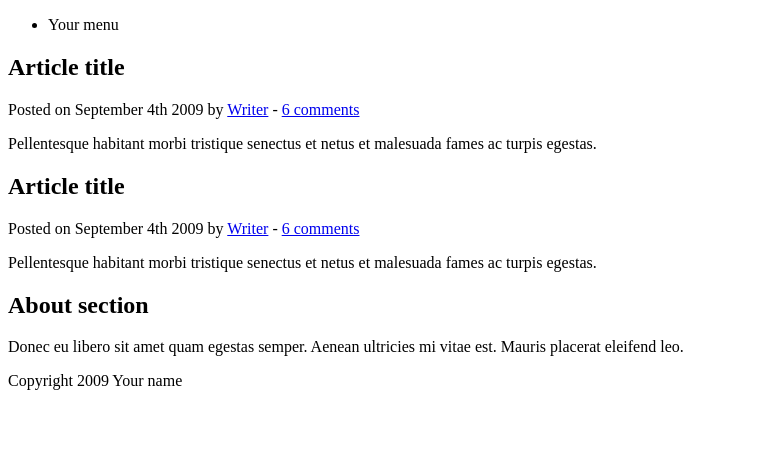
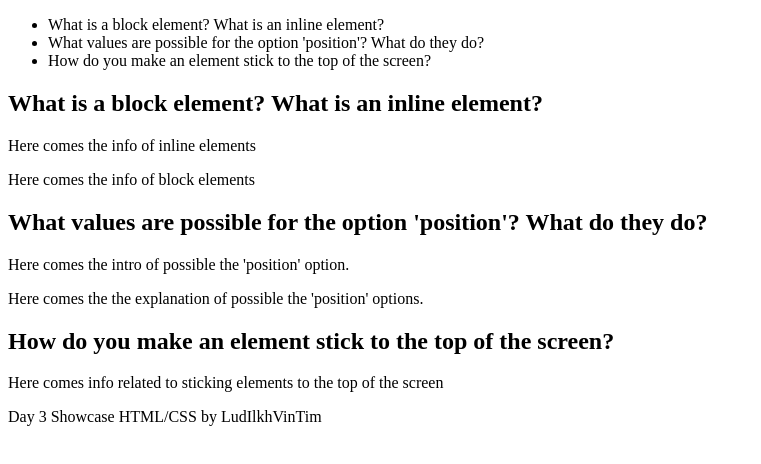
Before and after one commit to Carlier92/simpleName, a plain HTML site: page _7-css-positioning.html in a window 1280 px wide. Shown: the whole page, without its empty margins (0-761 px from the left). Drawn offline with Linux system fonts and the light colour scheme.

```diff
--- a/_7-css-positioning.html
+++ b/_7-css-positioning.html
@@ -12,7 +12,9 @@
     <header>
         <nav>
             <ul>
-                <li>Your menu</li>
+                <li>What is a block element? What is an inline element?</li>
+                <li>What values are possible for the option 'position'? What do they do?</li>
+                <li>How do you make an element stick to the top of the screen?</li>
             </ul>
         </nav>
     </header>
@@ -21,29 +23,31 @@
 
         <article>
             <header>
-                <h2>Article title</h2>
-                <p>Posted on <time datetime="2009-09-04T16:31:24+02:00">September 4th 2009</time> by <a href="#">Writer</a> - <a href="#comments">6 comments</a></p>
+                <h2>What is a block element? What is an inline element?</h2>
             </header>
-            <p>Pellentesque habitant morbi tristique senectus et netus et malesuada fames ac turpis egestas.</p>
+            <p>Here comes the info of inline elements</p>
+            <p>Here comes the info of block elements</p>
         </article>
 
         <article>
             <header>
-                <h2>Article title</h2>
-                <p>Posted on <time datetime="2009-09-04T16:31:24+02:00">September 4th 2009</time> by <a href="#">Writer</a> - <a href="#comments">6 comments</a></p>
+                <h2>What values are possible for the option 'position'? What do they do?</h2>
             </header>
-            <p>Pellentesque habitant morbi tristique senectus et netus et malesuada fames ac turpis egestas.</p>
+            <p>Here comes the intro of possible the 'position' option.</p>
+            <p>Here comes the the explanation of possible the 'position' options.</p>
+        </article>
+
+        <article>
+            <header>
+                <h2>How do you make an element stick to the top of the screen?</h2>
+            </header>
+            <p>Here comes info related to sticking elements to the top of the screen</p>
         </article>
 
     </section>
 
-    <aside>
-        <h2>About section</h2>
-        <p>Donec eu libero sit amet quam egestas semper. Aenean ultricies mi vitae est. Mauris placerat eleifend leo.</p>
-    </aside>
-
     <footer>
-        <p>Copyright 2009 Your name</p>
+        <p> Day 3 Showcase HTML/CSS by LudIlkhVinTim</p>
     </footer>
 
 </body>
```
Also changed, not shown: _8-css-flexbox.html (+6 -18 lines), _10-cleancode-tipstricks.html (added), _9-cleancode-refactoring.html (added).
